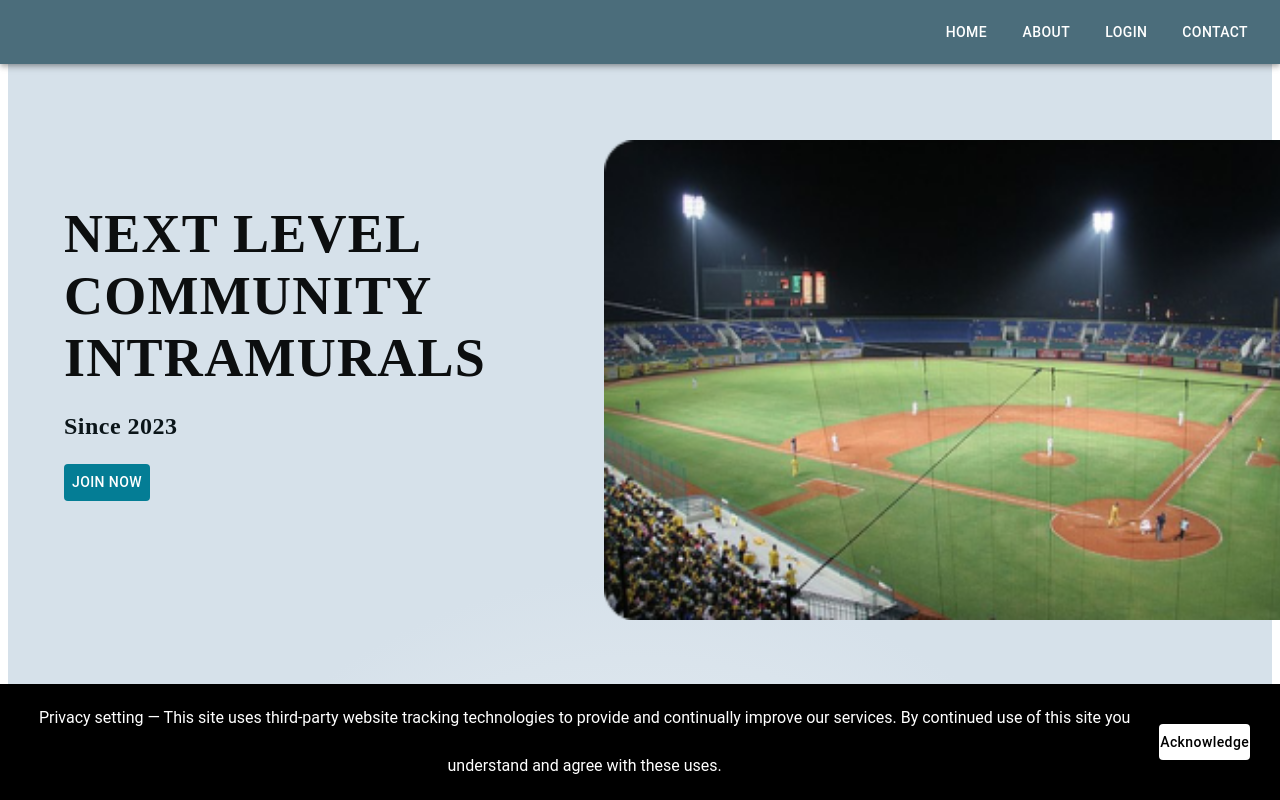
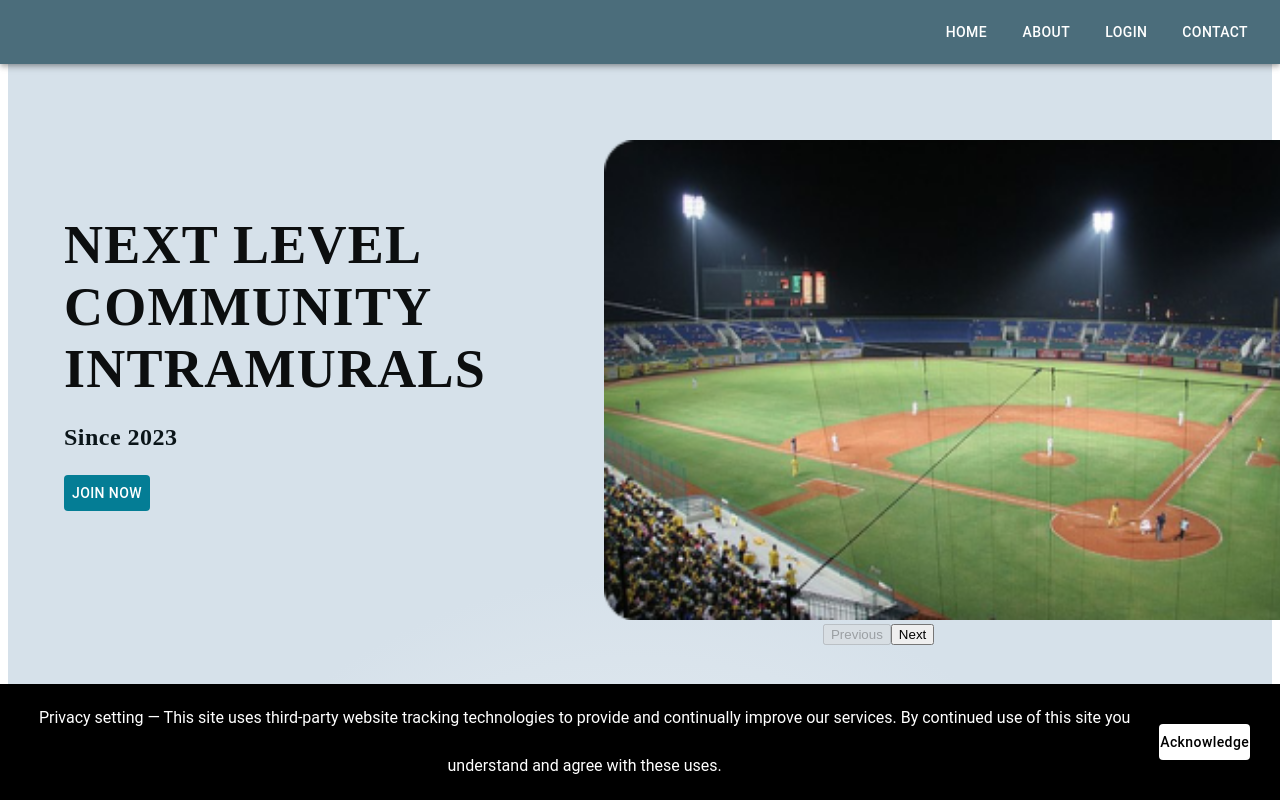
Before and after one commit to Fiery-Warrior/NextLevel-Intramurals, a React (Create React App) app in the folder nextlevel/: page / in a window 1280 px wide. Shown: the top 800 px of the page. Built offline with nearby package versions, Linux system fonts and the light colour scheme.

Commit message:
Photos Slider

```diff
--- a/nextlevel/package.json
+++ b/nextlevel/package.json
@@ -26,6 +26,7 @@
     "react-dom": "^18.2.0",
     "react-router-dom": "^6.17.0",
     "react-scripts": "5.0.1",
+    "react-slick": "^0.29.0",
     "styled-components": "^6.0.9",
     "web-vitals": "^2.1.4"
   },
--- a/nextlevel/src/Pages/LandingPage/TopLanding.jsx
+++ b/nextlevel/src/Pages/LandingPage/TopLanding.jsx
@@ -2,16 +2,42 @@ import React from 'react';
 import './landingImage.css';
 import './NLCI.css';
 // import { Button } from '@aws-amplify/ui-react';
-import {Button } from '@material-ui/core';
+import { Button } from '@material-ui/core';
 
 import '@aws-amplify/ui-react/styles.css';
 import PrivacyNotification from './NavBar/PrivacyNotification';
 import Footer from './NavBar/Footer';
 import ActivityCenter from './ActivityCentral/ActivityCenter.jsx';
+import { Component } from "react";
+import { useState } from 'react';
+import Slider from "react-slick";
 
+const images = [
+  "./static/images/baseball.png",
+  "./static/images/crosscountry.png",
+  "./static/images/football.png",
+  "./static/images/gamenight.png",
+  "./static/images/golf.png",
+  "./static/images/hockey.png",
+  "./static/images/soccer.png",
+  "./static/images/track.png",
+];
 
+const TopLanding = () => {
+  const [currentImageIndex, setCurrentImageIndex] = useState(0);
 
-function TopLanding() {
+  const handlePreviousClick = () => {
+    if (currentImageIndex > 0) {
+      setCurrentImageIndex(currentImageIndex - 1);
+    }
+  };
+
+  const handleNextClick = () => {
+    if (currentImageIndex < images.length - 1) {
+      setCurrentImageIndex(currentImageIndex + 1);
+    }
+  };
+
   return (
     <div className="landing-page">
       <div className="landing-page-text">
@@ -19,21 +45,83 @@ function TopLanding() {
         <h2>Community</h2>
         <h2>Intramurals</h2>
 
-        <p> Since 2023 </p>
+        <p>Since 2023</p>
 
-        <Button variation="primary"  href='/signin' style ={{backgroundColor: 'rgb(4, 125, 149)', color: 'white'}}>Join Now</Button >
+        <Button
+          variation="primary"
+          href="/signin"
+          style={{ backgroundColor: "rgb(4, 125, 149)", color: "white" }}
+        >
+          Join Now
+        </Button>
+      </div>
+
+      <div className="landing-page-image">
+        {/* Static image */}
+        <img src={images[currentImageIndex]} alt={images[currentImageIndex].split('/').pop().split('.')[0]} />
+
+        <div className="image-controls">
+          <button onClick={handlePreviousClick} disabled={currentImageIndex === 0}>
+            Previous
+          </button>
+
+          <button onClick={handleNextClick} disabled={currentImageIndex === images.length - 1}>
+            Next
+          </button>
+        </div>
+      </div>
+
+      <div
+        style={{
+          borderTop: "2px solid #fff",
+          marginLeft: 20,
+          marginRight: 20,
+        }}
+      ></div>
+    </div>
+  );
+};
+
+export default TopLanding;
 
 
-      </div>
-      <div className="landing-page-image">
-        <img src={process.env.PUBLIC_URL + '/static/images/baseball.png'} alt="" />
-      </div>
+    /*
+    const images = [
+      '/static/images/baseball.png',
+      '/static/images/crosscountry.png',
+      '/static/images/football.png',
+      '/static/images/gamenight.png',
+      '/static/images/golf.png',
+      '/static/images/hockey.png',
+      '/static/images/soccer.png',
+      '/static/images/track.png',
+    ];
 
-      <div style={{ borderTop: "2px solid #fff ", marginLeft: 20, marginRight: 20 }}></div>
+    const SimpleSlider = () => {
+      const [currentImageIndex, setCurrentImageIndex] = useState(0);
 
+      const handlePreviousClick = () => {
+        setCurrentImageIndex(currentImageIndex - 1);
+      };
 
-    </div>
-  );
-}
+      const handleNextClick = () => {
+        setCurrentImageIndex(currentImageIndex + 1);
+      };
 
-export default TopLanding;
+      return (
+        <div>
+          {currentImageIndex === 0 ? (
+            // Render the first image statically.
+            <img src={images[0]} />
+          ) : (
+            // Render the current image normally.
+            <img src={images[currentImageIndex]} />
+          )}
+          <button onClick={handlePreviousClick}>Previous</button>
+          <button onClick={handleNextClick}>Next</button>
+        </div>
+      );
+    };
+
+    export default SimpleSlider;
+    */
--- /dev/null
+++ b/nextlevel/src/Pages/LandingPage/slider.css
@@ -0,0 +1,23 @@
+.prev-arrow,
+.next-arrow {
+  background-color: rgba(0, 0, 0, 0.5);
+  color: white;
+  padding: 60px; /* Increase padding to make buttons bigger */
+  border-radius: 5px;
+  cursor: pointer;
+  font-size: 60px; /* Increase font-size to make arrows more prominent */
+}
+
+.prev-arrow {
+  margin-right: 20px;
+}
+
+.next-arrow {
+  margin-left: 20px;
+}
+
+.image-controls {
+  display: flex;
+  justify-content: center;
+  align-items: center;
+}
```
Also changed, not shown: 1 other file (tests, documents, lock files or other folders).
